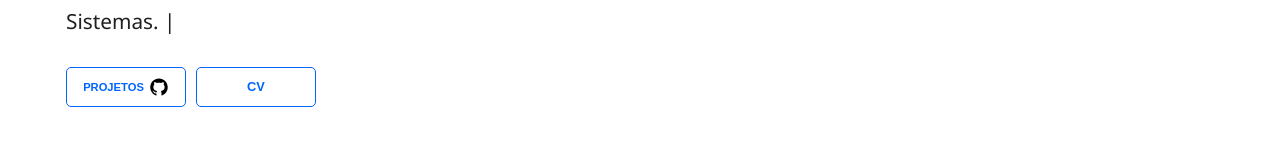
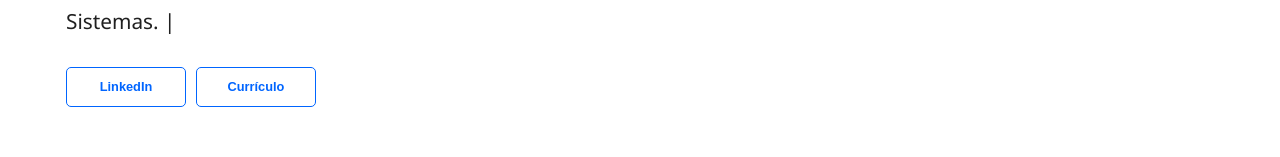
Before and after one commit to rhaneyko/rhaneyko-portfolio, a React (Create React App) app: page / in a window 1280 px wide. Shown: the part 316-473 px from the top of the page. Built offline with nearby package versions, Linux system fonts and the light colour scheme.

Commit message:
React App

```diff
--- a/src/screens/ContactPage/styles.ts
+++ b/src/screens/ContactPage/styles.ts
@@ -111,7 +111,7 @@ export const Input = styled.input`
     margin: 5px;
 
     border: 1px solid #222222;
-    border-radius: 5px;
+    border-radius: 8px;
 
     box-shadow: rgba(0, 0, 0, 0.50)  1px 1px 5px 1px;
 
--- a/src/screens/HomePage/index.tsx
+++ b/src/screens/HomePage/index.tsx
@@ -1,24 +1,24 @@
-/* eslint-disable jsx-a11y/alt-text */
 import React from 'react'
-import { AiFillGithub } from 'react-icons/ai'
 import {
     Container,
     Main,
     Name,
     Gretting,
-    ButtonPrj,
+    ButtonLnkd,
     ButtonCv,
-    ButtonTextPrj,
+    ButtonTextLnkd,
     ButtonTextCv,
      } from './styles'
 
 const HomePage: React.FC  = () => {
-  const OpenCv = () => {
-    window.open('https://www.google.com/')
+  const openLinkedin = () => {
+    window.open('https://www.linkedin.com/in/rhaneyko-honorio-73657819b')
   }
-  const OpenPrj = () => {
-    window.open('https://www.github.com/rhaneyko')
+
+  const downloadCv = () => {
+    window.open('www.google.com')
   }
+
 
   return (
 
@@ -28,17 +28,14 @@ const HomePage: React.FC  = () => {
                 <Name>Rhaneyko </Name>
             <Gretting>Desenvolvedor.</Gretting>
             <Gretting>Estudante de Análise e Desenvolvimento de Sistemas. |</Gretting>
-              <ButtonPrj onClick={(OpenPrj)}>
-                  <ButtonTextPrj>PROJETOS</ButtonTextPrj>
-                  <AiFillGithub size={20} color='#000000'/>
-              </ButtonPrj>
-
-              <ButtonCv onClick={(OpenCv)}>
-                  <ButtonTextCv>CV</ButtonTextCv>
+              <ButtonLnkd onClick={(openLinkedin)}>
+                  <ButtonTextLnkd>LinkedIn</ButtonTextLnkd>
+              </ButtonLnkd>
+              <ButtonCv onClick={(downloadCv)}>
+                  <ButtonTextCv>Currículo</ButtonTextCv>
               </ButtonCv>
         </Main>
     </Container>
   )
 }
-
 export default HomePage;
--- a/src/screens/HomePage/styles.ts
+++ b/src/screens/HomePage/styles.ts
@@ -21,9 +21,7 @@ export const Main = styled.div`
 
     @media ( max-width: 390px ){
         width: 390px;
-
     }
-
 `;
 
 export const Name = styled.h1`
@@ -47,7 +45,7 @@ export const Gretting = styled.p`
     color: ${props => props.theme.colors.text};
 `;
 
-export const ButtonPrj = styled.button`
+export const ButtonLnkd = styled.button`
     display: flex;
     flex-direction: row;
 
@@ -85,10 +83,8 @@ export const ButtonCv = styled.button`
     cursor: pointer;
 `;
 
-export const ButtonTextPrj = styled.p`
-    margin-right: 5px;
-
-    font-size: 0.7rem;
+export const ButtonTextLnkd = styled.p`
+    font-size: 0.8rem;
     font-weight: bold;
 
     color: ${props => props.theme.colors.buttonText};
```
